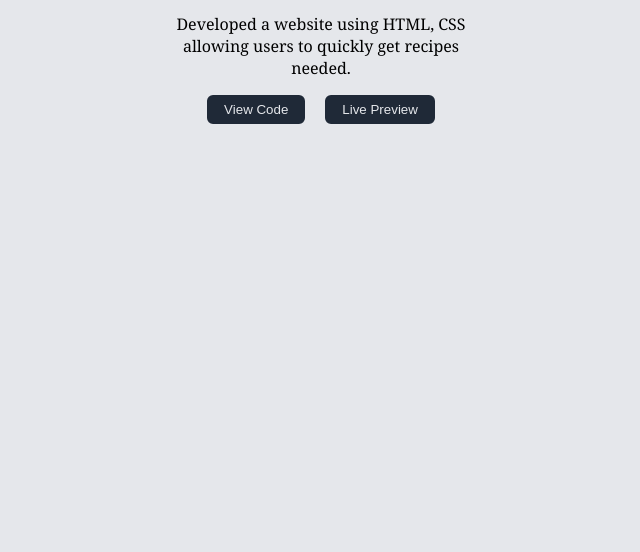
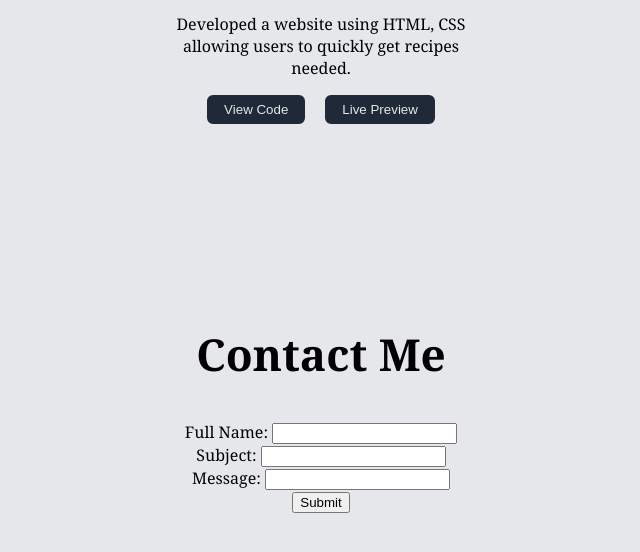
Before and after one commit to AlonsoBTech/personal-portfolio, a plain HTML site: page index.html in a window 1280 px wide. Shown: the part 1952-2504 px from the top of the page, without its empty margins (319-959 px from the left). Before the commit the page ends 2276 px from the top, so only its background shows below. Drawn offline with Linux system fonts and the light colour scheme.

Commit message:
Make some minor adjustments and started contact section
Fixed correct spelling for Resume, added link for
first project and resume link, made all links open
in new tab.

```diff
--- a/index.html
+++ b/index.html
@@ -16,7 +16,7 @@
                     <li><a href="">About Me</a></li>
                     <li><a href="">Skills</a></li>
                     <li><a href="">Projects</a></li>
-                    <li><a href="https://docs.google.com/document/d/1HQh9-OSu0ft9PGri0E1QWRxd9ifWR-iT/pub">Resume</a></li>
+                    <li><a href="https://docs.google.com/document/d/1HQh9-OSu0ft9PGri0E1QWRxd9ifWR-iT/pub" target="_blank">Résumé,</a></li>
                 </ul>
             </div>
         </div>
@@ -40,10 +40,10 @@
                 <div class="profile-photo">
                     <img id="profile-pic" src="./images/profile-photo.png" alt="Image of Alonso">
                     <div class="social-links">
-                        <a href="https://github.com/AlonsoBTech">
+                        <a href="https://github.com/AlonsoBTech" target="_blank">
                             <img id="github" src="./images/github.png" alt="Image of Github Logo">
                         </a>
-                        <a href="https://www.linkedin.com/in/alonso-braithwaite/">
+                        <a href="https://www.linkedin.com/in/alonso-braithwaite/" target="_blank">
                             <img id="linkedin" src="./images/linkedin.png" alt="Image of LinkedIn Logo">
                         </a>
                     </div>
@@ -92,15 +92,35 @@
                     </p>
                     <div class="project-buttons">
                         <button class="git-code">
-                            <a class="project-links" href="https://github.com/AlonsoBTech/odin-recipes">View Code
+                            <a class="project-links" href="https://github.com/AlonsoBTech/odin-recipes" target="_blank">View Code
                             </a>
                         </button>
                         <button class="live-preview">
-                            <a class="project-links" href="https://alonsobtech.github.io/odin-recipes/">Live Preview</a>
+                            <a class="project-links" href="https://alonsobtech.github.io/odin-recipes/" target="_blank">Live Preview</a>
                         </button>
                     </div>
                 </div>
             </div>
         </div>
+        <div class="contact-me">
+            <h2>Contact Me</h2>
+            <div class="contact-form>">
+                <form>
+                    <div class="form-item">
+                        <label for="full_name">Full Name:</label>
+                        <input type="text" name="first_name" id="first_name">
+                    </div>
+                    <div class="form-item">
+                        <label for="subject">Subject:</label>
+                        <input type="text" name="subject" id="subject">
+                    </div>
+                    <div class="form-item">
+                        <label for="message">Message:</label>
+                        <input type="text" name="message" id="message">
+                    </div>
+                    <button type="submit">Submit</button>
+                </form>
+            </div>
+        </div>
     </body>
 </html>
--- a/styles.css
+++ b/styles.css
@@ -183,3 +183,8 @@ h4 {
     text-decoration: none;
     color: #e5e7eb;
 }
+
+.contact-me {
+    text-align: center;
+    margin: 150px auto;
+}
```
